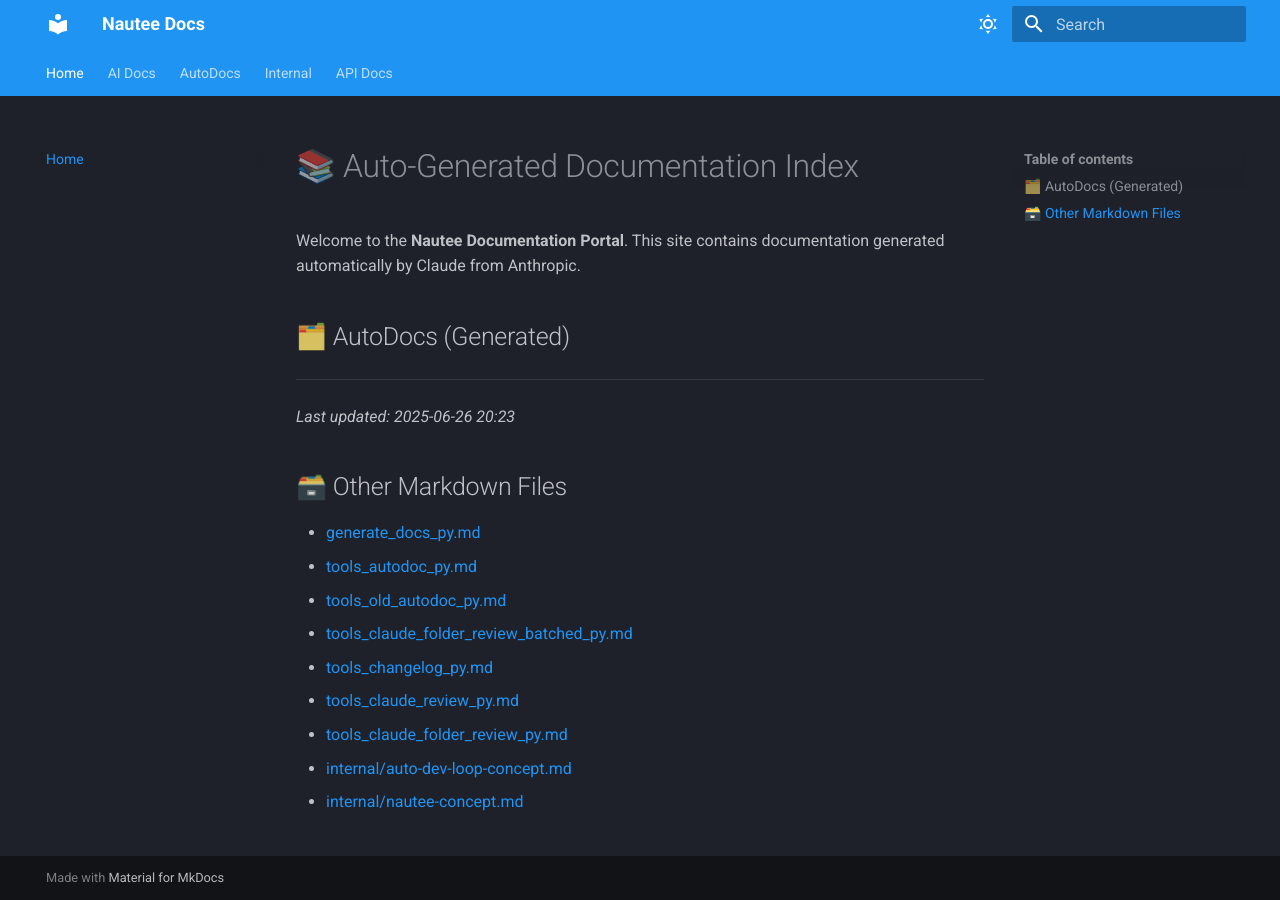
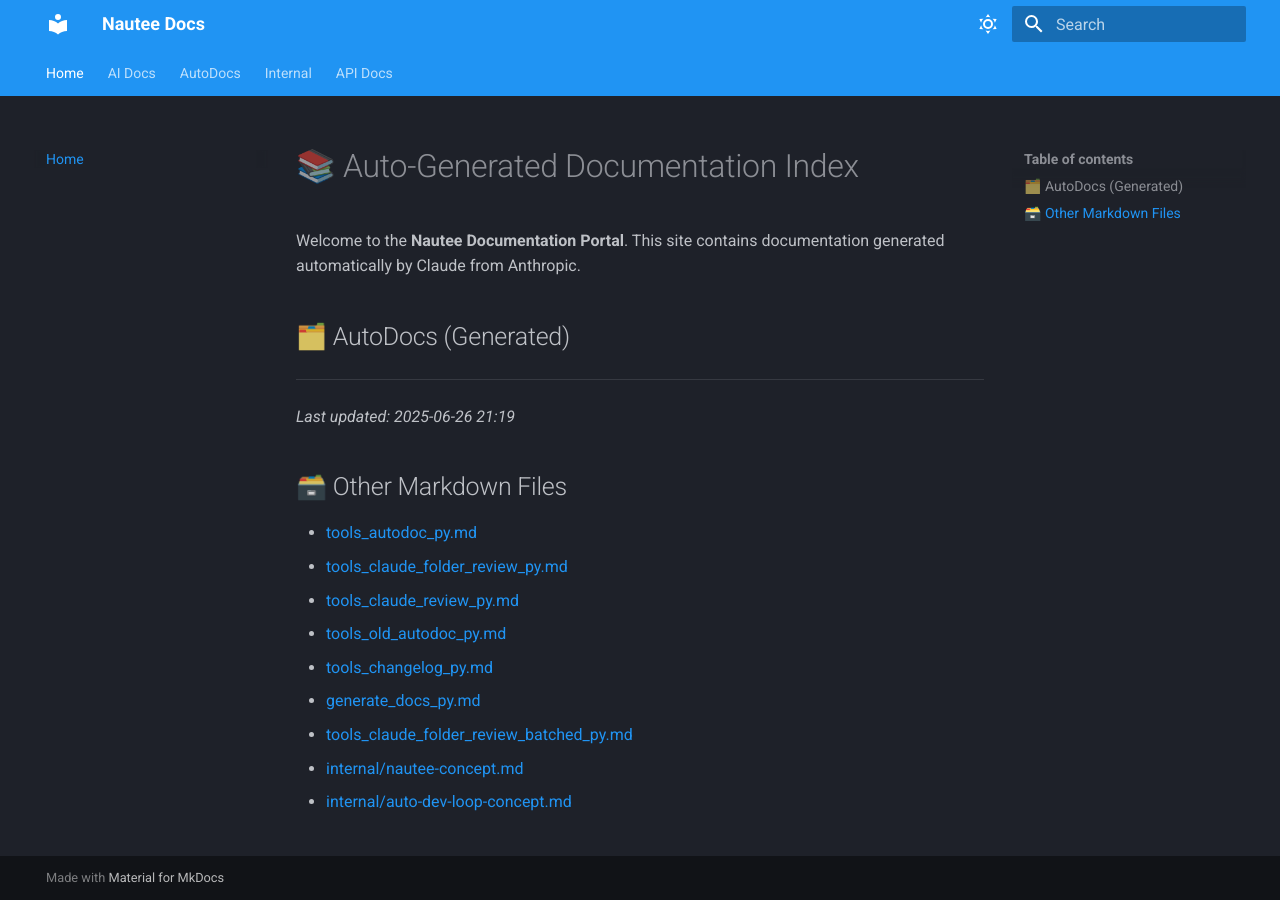
Before and after one commit to 48Nauts-Operator/nautee, an MkDocs documentation site: the page built from docs/index.md, in a window 1280 px wide. Built offline with MkDocs 1.6.1 and Material for MkDocs 9.7.7, drawn with Linux system fonts in a browser that asks for light colours.

```diff
--- a/docs/index.md
+++ b/docs/index.md
@@ -7,16 +7,16 @@ Welcome to the **Nautee Documentation Portal**. This site contains documentation
 
 ---
 
-_Last updated: 2025-06-26 20:23_
+_Last updated: 2025-06-26 21:19_
 
 ## 🗃️ Other Markdown Files
 
+- [tools_autodoc_py.md](tools_autodoc_py.md)
+- [tools_claude_folder_review_py.md](tools_claude_folder_review_py.md)
+- [tools_claude_review_py.md](tools_claude_review_py.md)
+- [tools_old_autodoc_py.md](tools_old_autodoc_py.md)
+- [tools_changelog_py.md](tools_changelog_py.md)
 - [generate_docs_py.md](generate_docs_py.md)
-- [tools_autodoc_py.md](tools_autodoc_py.md)
-- [tools_old_autodoc_py.md](tools_old_autodoc_py.md)
 - [tools_claude_folder_review_batched_py.md](tools_claude_folder_review_batched_py.md)
-- [tools_changelog_py.md](tools_changelog_py.md)
-- [tools_claude_review_py.md](tools_claude_review_py.md)
-- [tools_claude_folder_review_py.md](tools_claude_folder_review_py.md)
+- [internal/nautee-concept.md](internal/nautee-concept.md)
 - [internal/auto-dev-loop-concept.md](internal/auto-dev-loop-concept.md)
-- [internal/nautee-concept.md](internal/nautee-concept.md)
```
